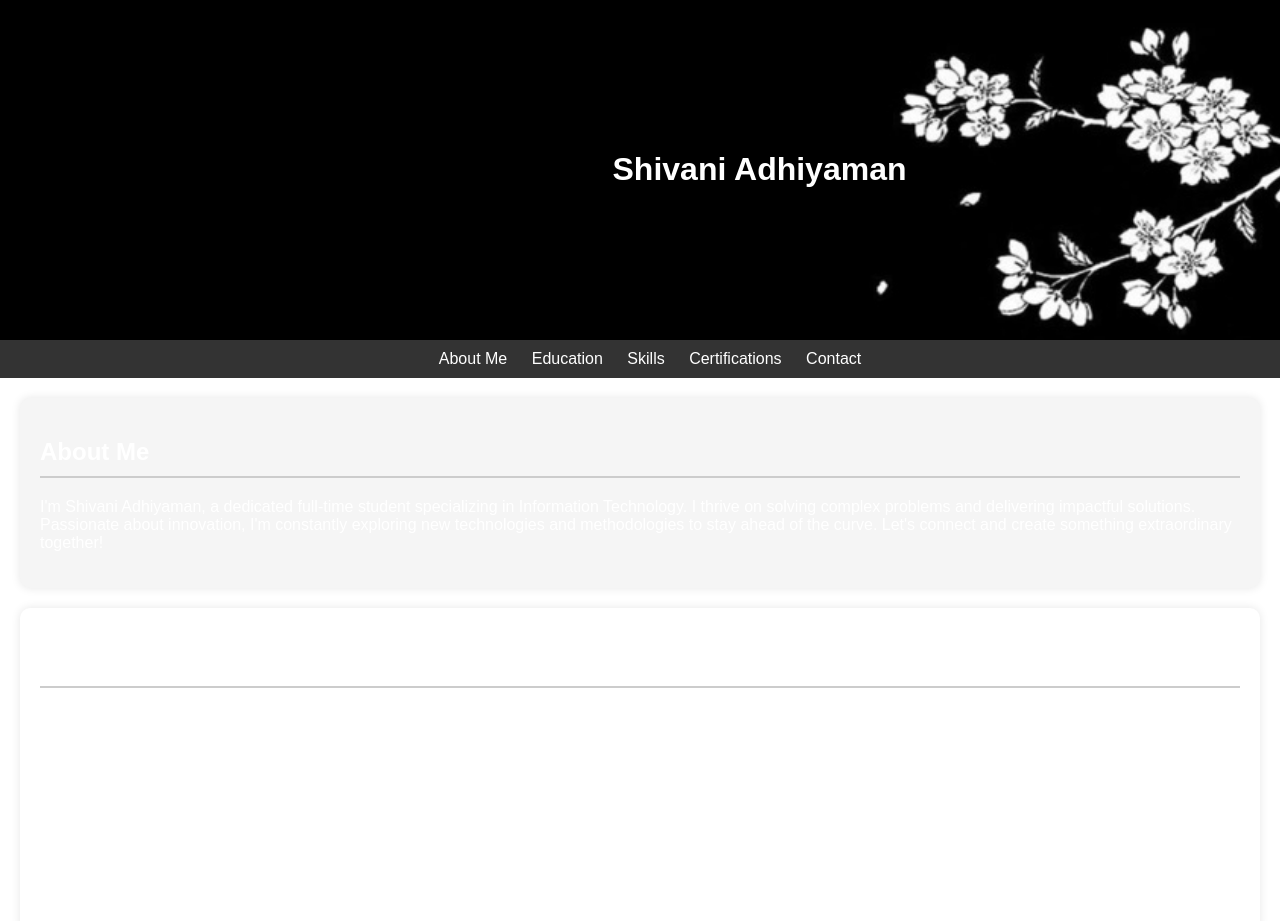
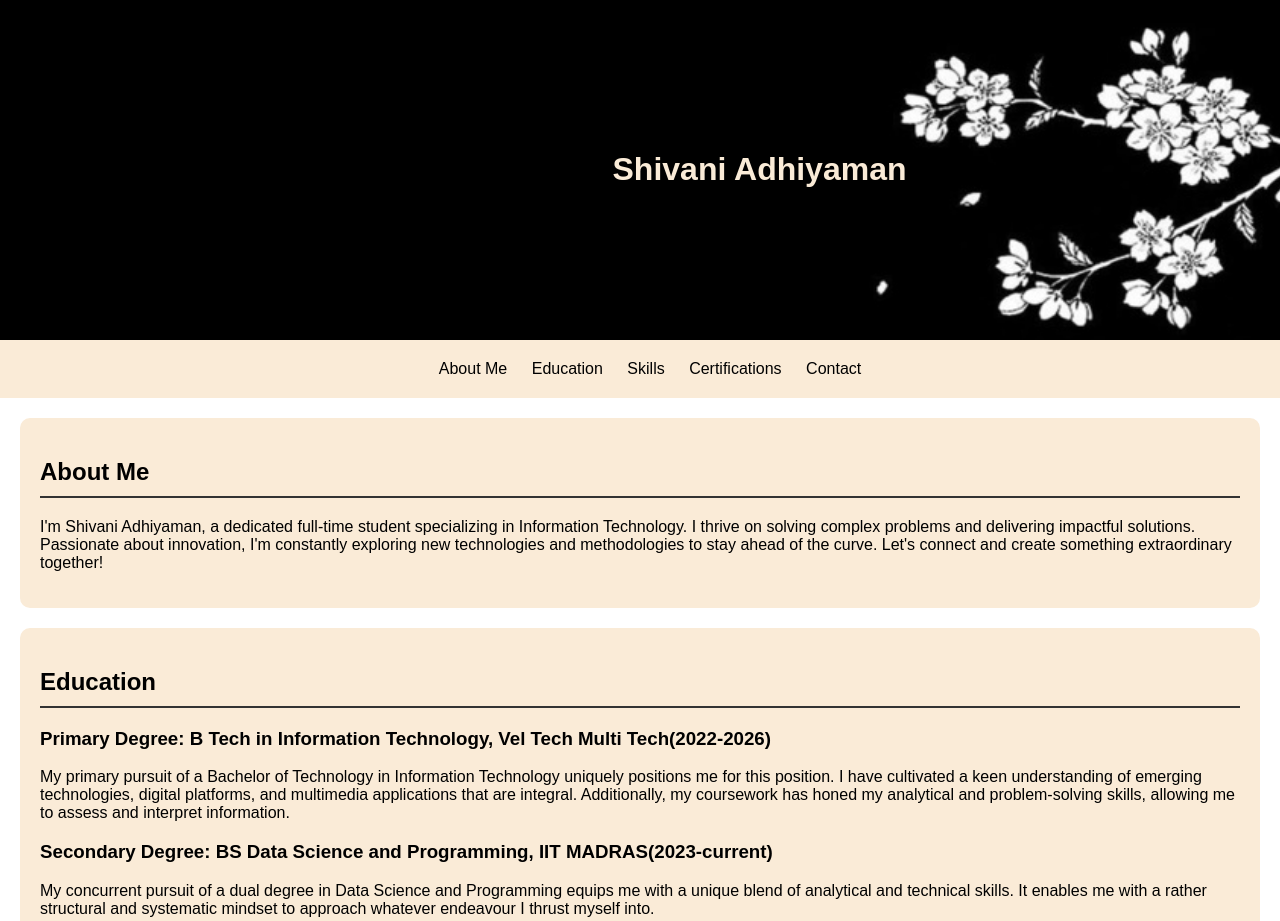
Before and after one commit to chivalrously-chic/portfolio, a plain HTML site: page home.html in a window 1280 px wide. Shown: the top 921 px of the page. Drawn offline with Linux system fonts and the light colour scheme.

Commit message:
Update styles.css

```diff
--- a/styles.css
+++ b/styles.css
@@ -1,5 +1,5 @@
 * {
-    color: white !important;
+    color: black;
 }
 
 body {
@@ -12,11 +12,12 @@ body {
 header {
     position: relative;
     padding: 20px;
-    background: url('headers-aesthetic-background-Fav.jpg') no-repeat center center/cover;
+    background: url("headers-aesthetic-background-Fav.jpg") no-repeat center center/cover;
     width: 1479px;
     height: 300px;
     background-size: 100%;
     background-color: black;
+
 }
 
 .header-content {
@@ -25,23 +26,30 @@ header {
     left: 50%;
     transform: translate(-50%, -50%);
     text-align: center;
+    color:antiquewhite;
+}
+
+h1{
+    color:antiquewhite;
 }
 
 nav {
     text-align: center;
-    padding: 10px;
-    background-color: #333;
+    padding: 20px;
+    background-color:antiquewhite;
 }
 
 nav ul {
     list-style: none;
     margin: 0;
     padding: 0;
+    color:antiquewhite;
 }
 
 nav li {
     display: inline;
     margin-left: 20px;
+    color:antiquewhite;
 }
 
 nav a {
@@ -53,25 +61,25 @@ main {
     background-image: url("flowers-flower-wallpaper-preview.jpg");
     background-size: cover;
     background-position: center;
+    color:black;
 }
 
 section {
     padding: 20px;
-    background-color: white;
+    background-color: antiquewhite;
     margin-bottom: 20px;
     border-radius: 10px;
-    box-shadow: 0 0 10px rgba(0, 0, 0, 0.1);
+
+
 }
 
 h2 {
     text-align: left;
     border-bottom: 2px solid #333;
     padding-bottom: 10px;
+    color:black;
 }
 
-a {
-    color: #007bff;
-}
 
 img {
     max-width: 100%;
@@ -80,25 +88,7 @@ img {
     margin: 0 auto 20px;
 }
 
-section:nth-child(odd) {
-    background-color: #f5f5f5;
-}
-
-h2 {
-    border-bottom: 2px solid #ccc;
-}
 
 a:hover {
-    text-decoration: underline;
+    text-decoration:wavy;
 }
-
-@media only screen and (max-width: 768px) {
-    header, nav ul {
-        text-align: center;
-    }
-
-    nav li {
-        display: block;
-        margin: 10px;
-    }
-}
```
